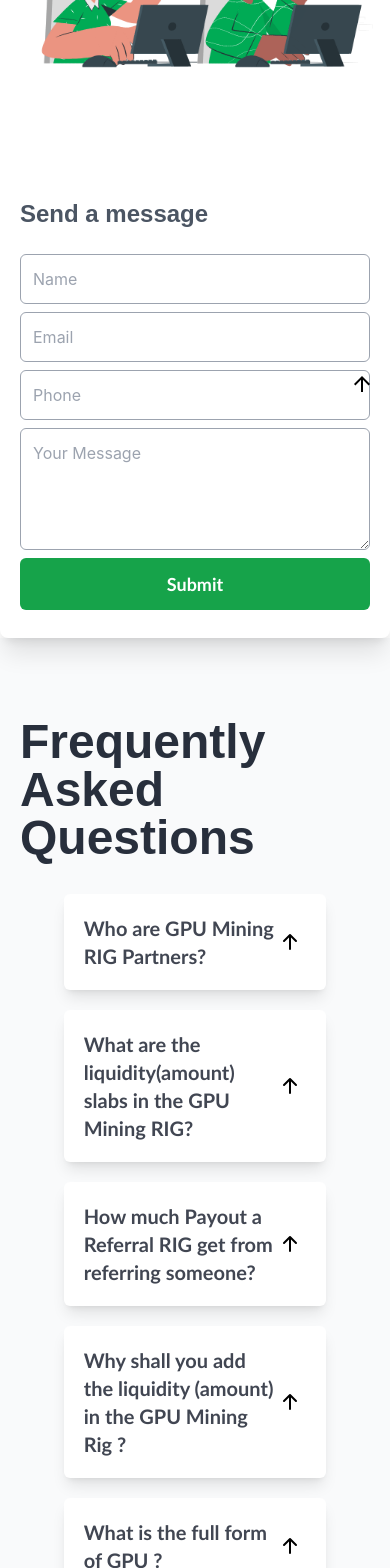
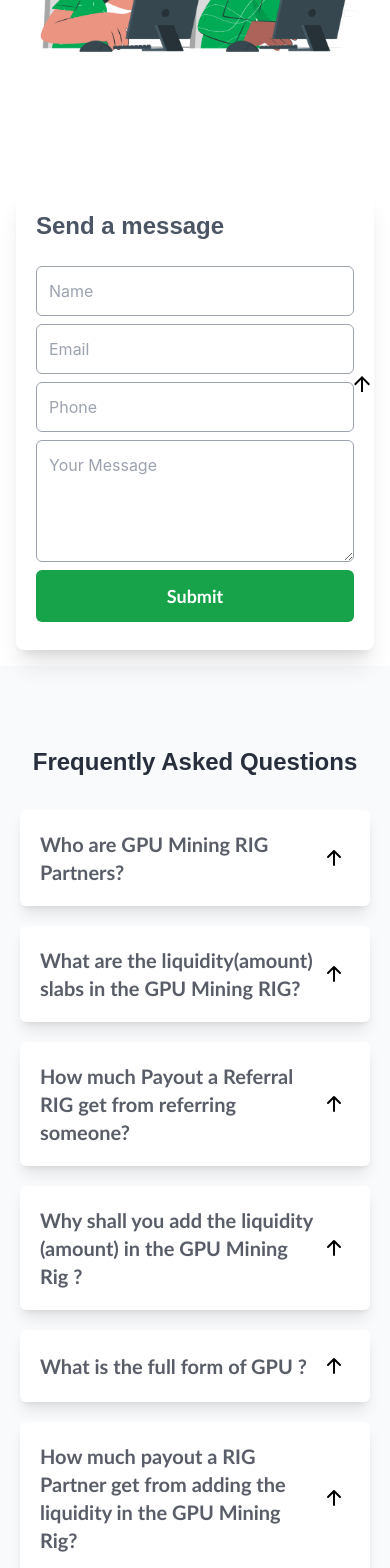
Before and after one commit to centum-world/mining-rig-portfolio, a React (Vite) app: page /contact in a window 390 px wide. Shown: the part 432-2000 px from the top of the page. Built offline with nearby package versions, Linux system fonts and the light colour scheme.

Commit message:
contact section responsive done

```diff
--- a/src/components/ContactUpperSection.jsx
+++ b/src/components/ContactUpperSection.jsx
@@ -66,7 +66,7 @@ const ContactUpperSection = () => {
   return (
     <>
       <div className="flex flex-col md:flex-row lg:flex-row">
-        <div className="left-side flex pl-4 pt-5 md:pl-14 md:pt-14 lg:pl-14 pt:14 ">
+        <div className="left-side flex p-4  md:pl-14 md:pt-14 lg:pl-14 pt:14 ">
           <div>
             <p className="mb-1 font- from-neutral-300 font-medium text-lg text-gray-900  text-opacity-70">
               CONTACT US
@@ -97,8 +97,8 @@ const ContactUpperSection = () => {
                 }
               }}
             >
-              <div className="flex flex-wrap justify-center items-center md:pt-14 md:pl-14 lg:pt-14 lg:pl-14 md:mt-10 lg:mt-10 ">
-                <div className="h-auto w-full  md:w-auto lg:w-auto bg-white rounded-lg shadow-xl p-5">
+              <div className="flex flex-wrap justify-center items-center p-4 md:pt-14 md:pl-14 lg:pt-14 lg:pl-14 md:mt-10 lg:mt-10 ">
+                <div className="h-auto w-full  md:w-auto lg:w-auto bg-white rounded-lg shadow-xl  p-5">
                   <div className="flex">
                     <h1 className="text-2xl font-bold font-tomorrow text-gray-600">
                       Send a message
--- a/src/components/FaqFirstSection.jsx
+++ b/src/components/FaqFirstSection.jsx
@@ -52,17 +52,17 @@ const FaqFirstSection = () => {
       <div className="faq-section">
         <div className="flex flex-col pt-20 pb-20 pl-5 pr-5 bg-gray-50 justify-center items-center">
           <div className="mb-8">
-            <h3 className="text-5xl font-tomorrow font-bold text-gray-900 text-opacity-90">
+            <h3 className="text-2xl md:text-5xl lg:text-5xl font-tomorrow font-bold text-gray-900 text-opacity-90">
               Frequently Asked Questions
             </h3>
           </div>
           <div
-            className=" flex w-3/4  p-5 h-auto rounded-md shadow-lg justify-between items-center mb-5 bg-white "
+            className=" flex w-full md:w-3/4 lg:w-3/4  p-5 h-auto rounded-md shadow-lg justify-between items-center mb-5 bg-white "
             style={{ transition: "transform 0.3s ease" }}
             onClick={handleArrowClick}
           >
             <div className="">
-              <h2 className="text-xl font-calibri font-semibold text-gray-900 text-opacity-80">Who are GPU Mining RIG Partners?</h2>
+              <h2 className="text-xl font-calibri font-semibold text-gray-900 text-opacity-70">Who are GPU Mining RIG Partners?</h2>
               {isArrowDown ? (
                 <p className="text-sm ">
                   The GPU Mining RIG Partners are those who assist the (IAAS)
@@ -87,14 +87,14 @@ const FaqFirstSection = () => {
           </div>
 
           <div
-            className=" flex w-3/4  p-5 h-auto rounded-md shadow-lg justify-between items-center mb-5 bg-white"
+            className=" flex w-full md:w-3/4 lg:w-3/4  p-5 h-auto rounded-md shadow-lg justify-between items-center mb-5 bg-white"
             style={{
               transition: "all 0.3s ease",
             }}
             onClick={handleArrowClick2}
           >
             <div className="">
-              <h2 className="text-xl font-calibri font-semibold text-gray-900 text-opacity-80 ">
+              <h2 className="text-xl font-calibri font-semibold text-gray-900 text-opacity-70 ">
                 What are the liquidity(amount) slabs in the GPU Mining RIG?
               </h2>
               {isArrowDown2 ? (
@@ -120,7 +120,7 @@ const FaqFirstSection = () => {
           </div>
 
           <div
-            className=" flex w-3/4 p-5 h-auto rounded-md shadow-lg justify-between items-center mb-5 bg-white"
+            className=" flex w-full md:w-3/4 lg:w-3/4 p-5 h-auto rounded-md shadow-lg justify-between items-center mb-5 bg-white"
             style={{
 
               transition: "all 0.3s ease",
@@ -128,7 +128,7 @@ const FaqFirstSection = () => {
             onClick={handleArrowClick3}
           >
             <div className="">
-              <h2 className="text-xl font-calibri font-semibold text-gray-900 text-opacity-80 ">
+              <h2 className="text-xl font-calibri font-semibold text-gray-900 text-opacity-70 ">
                 How much Payout a Referral RIG get from referring someone?
               </h2>
               {isArrowDown3 ? (
@@ -155,14 +155,14 @@ const FaqFirstSection = () => {
           </div>
 
           <div
-            className="flex w-3/4 p-5 h-auto rounded-md shadow-lg justify-between items-center mb-5 bg-white"
+            className="flex w-full md:w-3/4 lg:w-3/4  p-5 h-auto rounded-md shadow-lg justify-between items-center mb-5 bg-white"
             style={{
               transition: "all 0.3s ease",
             }}
             onClick={handleArrowClick4}
           >
             <div className="">
-              <h2 className="text-xl font-calibri font-semibold text-gray-900 text-opacity-80">
+              <h2 className="text-xl font-calibri font-semibold text-gray-900 text-opacity-70">
                 Why shall you add the liquidity (amount) in the GPU Mining Rig ?
               </h2>
               {isArrowDown4 ? (
@@ -188,7 +188,7 @@ const FaqFirstSection = () => {
           </div>
 
           <div
-            className=" flex w-3/4 p-5 h-auto rounded-md shadow-lg justify-between items-center mb-5 bg-white"
+            className=" flex w-full md:w-3/4 lg:w-3/4  p-5 h-auto rounded-md shadow-lg justify-between items-center mb-5 bg-white"
             style={{
 
               transition: "all 0.3s ease",
@@ -196,7 +196,7 @@ const FaqFirstSection = () => {
             onClick={handleArrowClick5}
           >
             <div className="">
-              <h2 className="text-xl font-calibri font-semibold text-gray-900 text-opacity-80">What is the full form of GPU ?</h2>
+              <h2 className="text-xl font-calibri font-semibold text-gray-900 text-opacity-70">What is the full form of GPU ?</h2>
               {isArrowDown5 ? (
                 <p className="text-sm ">
                   The full form of GPU is Graphics Processing Units.
@@ -218,14 +218,14 @@ const FaqFirstSection = () => {
           </div>
 
           <div
-            className="flex w-3/4 p-5 h-auto rounded-md shadow-lg justify-between items-center mb-5 bg-white"
+            className="flex w-full md:w-3/4 lg:w-3/4  p-5 h-auto rounded-md shadow-lg justify-between items-center mb-5 bg-white"
             style={{
               transition: "all 0.3s ease",
             }}
             onClick={handleArrowClick6}
           >
             <div className="">
-              <h2 className="text-xl font-calibri font-semibold text-gray-900 text-opacity-80">
+              <h2 className="text-xl font-calibri font-semibold text-gray-900 text-opacity-70">
                 How much payout a RIG Partner get from adding the liquidity in
                 the GPU Mining Rig?
               </h2>
```
